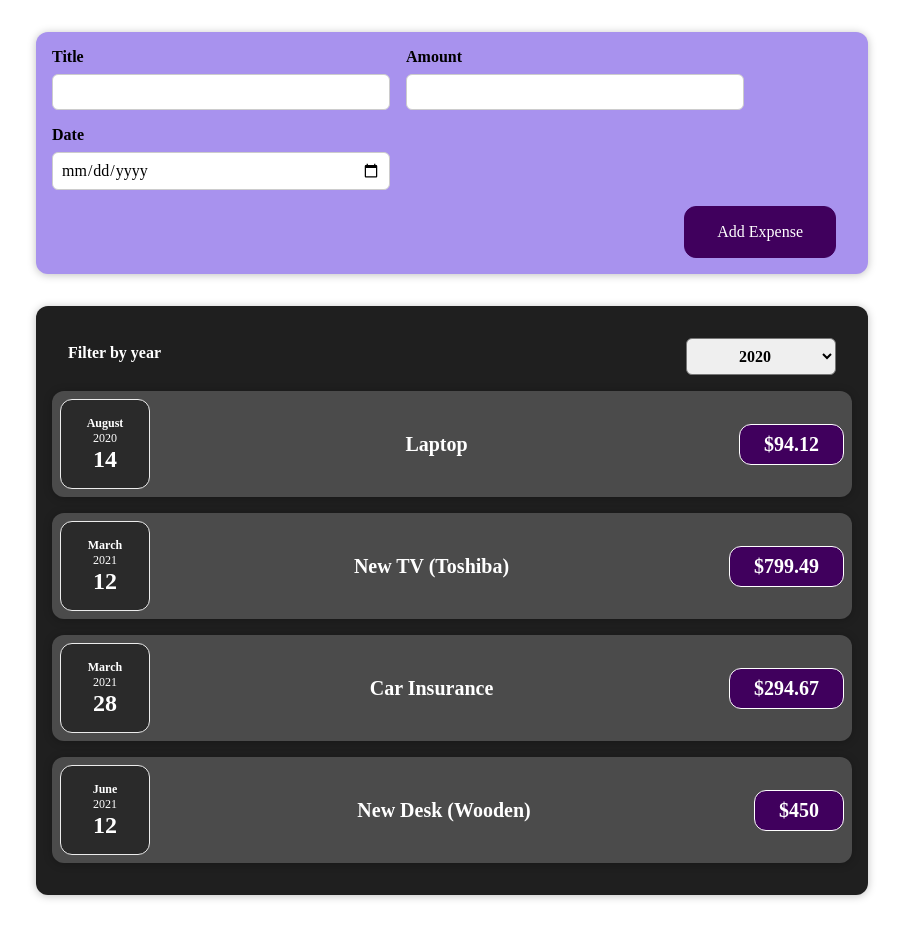
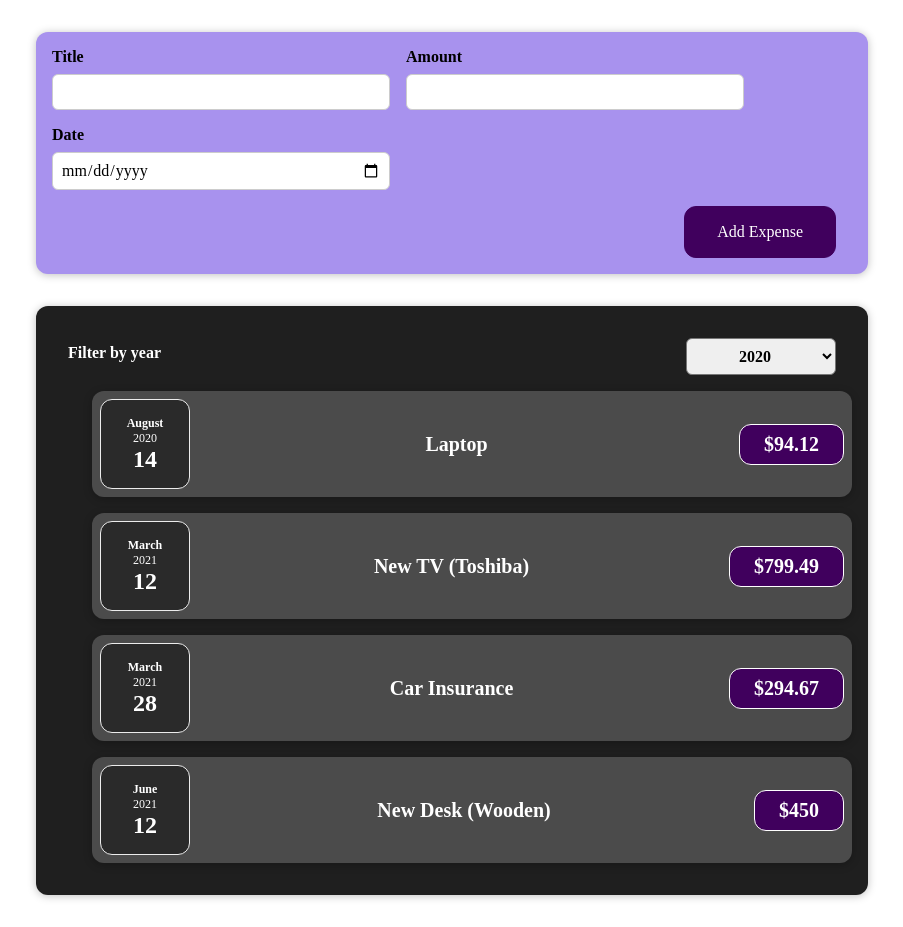
Before and after one commit to Abdelrahmanhassan1/React-Projects, a React (Create React App) app in the folder module1-expenses-tracker/: page / in a window 1280 px wide. Shown: the whole page, without its empty margins (188-1091 px from the left). Built offline with nearby package versions, Linux system fonts and the light colour scheme.

Commit message:
adding filtered expenses to new component

```diff
--- a/module1-expenses-tracker/src/components/Expenses/Expenses.js
+++ b/module1-expenses-tracker/src/components/Expenses/Expenses.js
@@ -1,8 +1,8 @@
 import React, { useState } from "react";
-import ExpenseItem from "./ExpenseItem";
 import "./Expenses.css";
 import Card from "../UI/Card";
 import ExpensesFilter from "./ExpensesFilter";
+import ExpensesList from "./ExpensesList";
 
 function Expenses(props) {
   const [filterYear, setFilterYear] = useState("2020");
@@ -18,27 +18,13 @@ function Expenses(props) {
     );
   };
 
-  let content = (
-    <p style={{ color: "white", fontSize: "20px" }}>No Expenses!!</p>
-  );
-
-  if (filteredContent.length > 0) {
-    content = filteredContent.map((expense) => (
-      <ExpenseItem
-        title={expense.title}
-        amount={expense.amount}
-        date={expense.date}
-        key={expense.id}
-      />
-    ));
-  }
   return (
     <Card className="expenses">
       <ExpensesFilter
         selectedYear={filterYear}
         onChangingSelectValue={selectValueHandler}
       />
-      {content}
+      <ExpensesList items={filteredContent} />
     </Card>
   );
 }
--- /dev/null
+++ b/module1-expenses-tracker/src/components/Expenses/ExpensesList.css
@@ -0,0 +1,9 @@
+.expenses-list {
+  list-style: none;
+  padding: 0;
+}
+
+.expenses-list__fallback {
+  color: white;
+  text-align: center;
+}
--- /dev/null
+++ b/module1-expenses-tracker/src/components/Expenses/ExpensesList.js
@@ -0,0 +1,23 @@
+import React from "react";
+import ExpenseItem from "./ExpenseItem";
+import "./ExpensesList.css";
+function ExpensesList(props) {
+  if (props.items.length === 0) {
+    return <h2 className="expenses-list__fallback"> Found No Expenses!!</h2>;
+  }
+
+  return (
+    <ul>
+      {props.items.map((expense) => (
+        <ExpenseItem
+          title={expense.title}
+          amount={expense.amount}
+          date={expense.date}
+          key={expense.id}
+        />
+      ))}
+    </ul>
+  );
+}
+
+export default ExpensesList;
```
